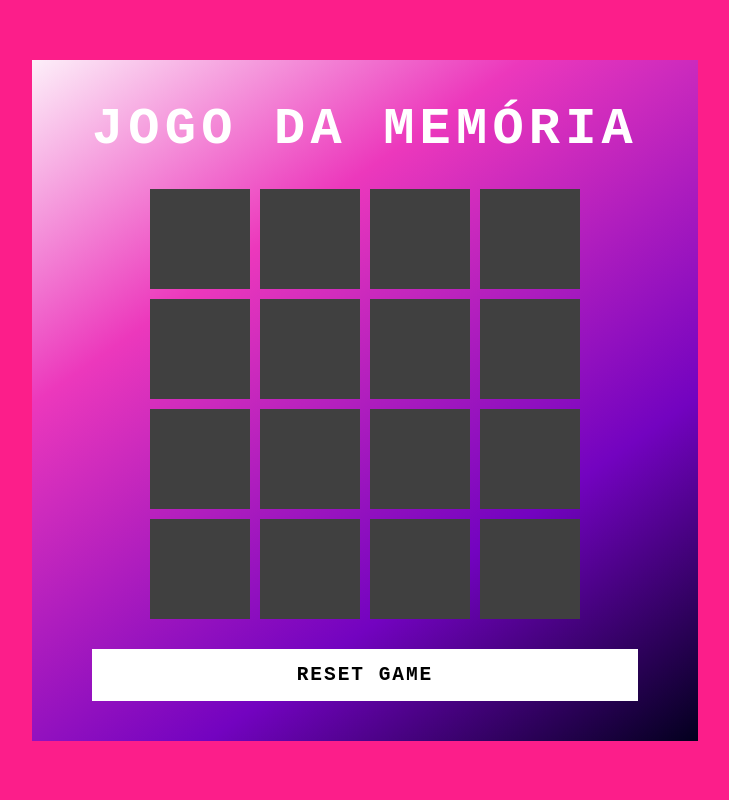
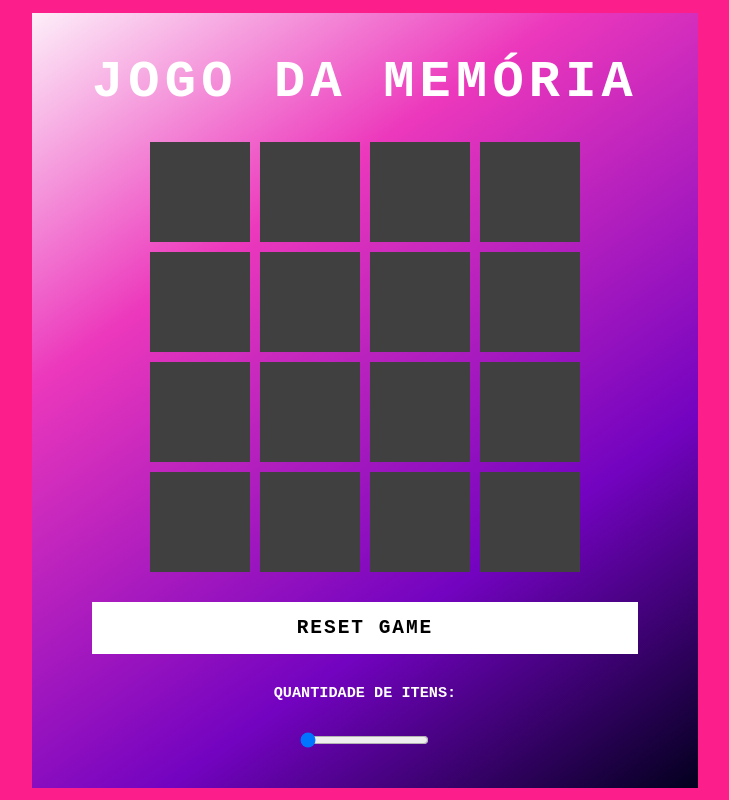
Before and after one commit to jcarloccs/jogo-da-memoria, a plain HTML site: page index.html in a window 1280 px wide. Shown: the whole page, without its empty margins (275-1004 px from the left). Drawn offline with Linux system fonts and the light colour scheme.

Commit message:
quandidade de emojis dinâmico

```diff
--- a/index.html
+++ b/index.html
@@ -12,8 +12,10 @@
 <body>
     <div class="container">
         <h2>JOGO DA MEMÓRIA</h2>
-        <div class="game"></div>
+        <div class="game quantidade 4"></div>
         <button class="reset" onclick="window.location.reload()">RESET GAME</button>
+        <h3>QUANTIDADE DE ITENS:</h3>
+        <input type="range" name="" id="quantidade" value="4" min="4" max="8" step="2">
     </div>
 
     <script src="./src/scripts/engine.js" defer></script>
--- a/src/scripts/engine.js
+++ b/src/scripts/engine.js
@@ -1,32 +1,83 @@
 const emojis = [
     "🎨",
-    "🎨",
-    "😊",
     "😊",
     "😎",
-    "😎",
-    "🎶",
     "🎶",
     "🎂",
-    "🎂",
-    "🥩",
     "🥩",
     "🚐",
-    "🚐",
     "🌎",
-    "🌎"
+    "🚝",
+    "👩‍🦱",
+    "✌",
+    "👍",
+    "🛴",
+    "🐱",
+    "🐎",
+    "🐬",
+    "🧡",
+    "💤",
+    "💨",
+    "💫",
+    "💥",
+    "💦",
+    "🧁",
+    "⭕",
+    "❌",
+    "🔆",
+    "🕘",
+    "✔",
+    "😛",
+    "🤑",
+    "😡",
+    "🦝"
 ];
+
+let temp = [];
 
 let openCards = [];
 
-let shuffleEmojis = emojis.sort(() => (Math.random() > 0.5 ? 2 : -1));
+let game = document.querySelector(".game");
 
-for (let i = 0; i < emojis.length; i++) {
-    let box = document.createElement("div");
-    box.className = "item";
-    box.innerHTML = shuffleEmojis[i];
-    box.onclick = handleClick;
-    document.querySelector(".game").appendChild(box);
+const quantidadeBtn = document.getElementById("quantidade");
+quantidadeBtn.addEventListener("change", alterarQuantidade);
+
+function alterarQuantidade() {
+    game.className = `game`;
+    let tamanhoDoEmoji;
+
+    if (quantidadeBtn.value == 4) {
+        game.setAttribute("style", `grid-template-columns: auto auto auto auto;`);
+        tamanhoDoEmoji = "5em";
+    } else if (quantidadeBtn.value == 6) {
+        game.setAttribute("style", `grid-template-columns: auto auto auto auto auto auto;`);
+        tamanhoDoEmoji = "3.5em";
+    } else if (quantidadeBtn.value == 8) {
+        game.setAttribute("style", `grid-template-columns: auto auto auto auto auto auto auto auto;`);
+        tamanhoDoEmoji = "2em";
+    }
+
+    let quantidade = Math.pow(quantidadeBtn.value, 2);
+
+    let emojis2 = emojis.sort(() => (Math.random() > 0.5 ? 2 : -1)).slice(0, quantidade/2);
+
+    temp = [];
+
+    emojis2.forEach((x) => temp.push(x));
+    emojis2.forEach((x) => temp.push(x));
+
+    let shuffleEmojis = temp.sort(() => (Math.random() > 0.5 ? 2 : -1));
+
+    game.innerHTML = "";
+
+    for (let i = 0; i < temp.length; i++) {
+        let box = document.createElement("div");
+        box.className = `item`;
+        box.style.fontSize = tamanhoDoEmoji;
+        box.innerHTML = shuffleEmojis[i];
+        box.onclick = handleClick;
+        game.appendChild(box);
+    }
 }
 
 function handleClick() {
@@ -56,7 +107,9 @@ function checkMatch() {
 
     openCards = [];
 
-    if (document.querySelectorAll(".boxMatch").length === emojis.length) {
+    if (document.querySelectorAll(".boxMatch").length === temp.length) {
         alert("Você venceu !");
     }
 }
+
+alterarQuantidade();
--- a/src/styles/main.css
+++ b/src/styles/main.css
@@ -50,22 +50,31 @@ h2 {
 .game {
     width: 430px;
     height: 430px;
-    display: flex;
-    flex-wrap: wrap;
+    display: grid;
+    grid-template-columns: auto auto auto auto;
     gap: 10px;
     transform-style: preserve-3d;
     perspective: 500px;
 }
 
+.quantidade4 {
+    grid-template-columns: auto auto auto auto;
+}
+
+.quantidade6 {
+    grid-template-columns: auto auto auto auto auto auto;
+}
+
+.quantidade8 {
+    grid-template-columns: auto auto auto auto auto auto auto auto;
+}
+
 .item {
     position: relative;
-    width: 100px;
-    height: 100px;
     display: flex;
     align-items: center;
     justify-content: center;
     background-color: #fff;
-    font-size: 3em;
     transform: rotateY(180deg);
     transition: 0.25s;
 }
@@ -89,3 +98,7 @@ h2 {
 .boxMatch::after {
     transform: rotateY(180deg);
 }
+
+h3 {
+    color: white;
+}
```
